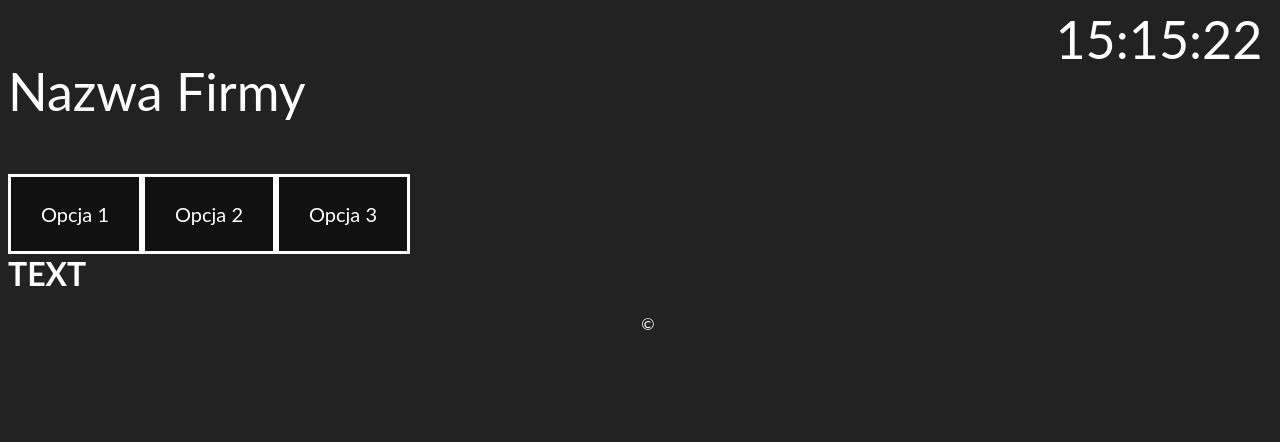
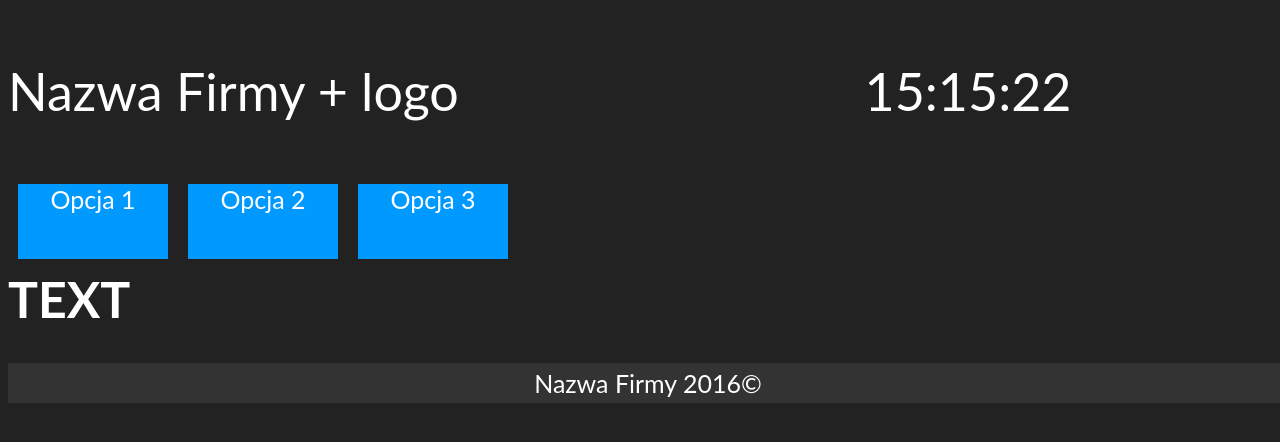
Before and after one commit to LawlessPoppy/strona-konrad, a plain HTML site: page index.html in a window 1280 px wide. Drawn offline with Linux system fonts and the light colour scheme.

Commit message:
Szkielet

```diff
--- a/index.html
+++ b/index.html
@@ -1,5 +1,6 @@
 <!DOCTYPE html>
 <html lang="pl">
+
 <head>
 
   <title></title>
@@ -7,59 +8,74 @@
   <meta charset="UTF-8" />
   <meta http-equiv="X-UA-Compatible" content="IE=edge,chrome=1" />
 
-  <meta name="description" content="" /> <!-- 400 znaków mniej więcej -->
-  <meta name="keywords" content="" /> <!-- TAGI -->
-  <meta name="author" content="Konrad Kula / Szymon Bartyzel" /> <!-- Informacje o autorze ( Nie radzę tego zamieszczać, ale jak chcesz ) -->
+  <meta name="description" content="" />
+  <!-- 400 znaków mniej więcej -->
+  <meta name="keywords" content="" />
+  <!-- TAGI -->
+  <meta name="author" content="Konrad Kula / Szymon Bartyzel" />
+  <!-- Informacje o autorze ( Nie radzę tego zamieszczać, ale jak chcesz ) -->
 
-  <link rel="stylesheet" href="style.css" type="text/css" /> <!-- Odnośnik do pliku CSS -->
-  <script type="text/javascript" src="skrypt.js" ></script> <!-- Odnośnik do pliku JavaScript -->
+  <link rel="stylesheet" href="style.css" type="text/css" />
+  <!-- Odnośnik do pliku CSS -->
+  <script type="text/javascript" src="skrypt.js"></script>
+  <!-- Odnośnik do pliku JavaScript -->
 
 </head>
-<body onLoad="clockCount()"> <!-- Startuje zegar, zaraz po załadowaniu na stronę -->
 
-<div id="container" > <!-- DIV do całej strony -->
+<body onLoad="clockCount()">
+  <!-- Startuje zegar, zaraz po załadowaniu na stronę -->
 
-  <div id="logo" > <!-- Tu umieścimy obrazek z logo + nazwa firmy -->
+  <div id="container">
+    <!-- DIV do całej strony -->
+
+    <div id="logo">
+      <!-- Tu umieścimy obrazek z logo + nazwa firmy -->
 
       <p>
-      Nazwa Firmy
+        Nazwa Firmy + logo
       </p>
 
     </div>
 
-  <div id="clock" ></div> <!-- Tutaj jest zegar, żeby strona była pełniejsza i trochę lepiej się prezentowała -->
+    <div id="clock"></div>
+    <!-- Tutaj jest zegar, żeby strona była pełniejsza i trochę lepiej się prezentowała -->
 
-  <div id="menu" > <!-- Tutaj jest stylizacja menu ( zależy od tego ile będziemy chcieli dać ewentualnych podstron ) -->
+    <div id="menu">
+      <!-- Tutaj jest stylizacja menu ( zależy od tego ile będziemy chcieli dać ewentualnych podstron ) -->
 
-    <div class="option-menu" > <!-- Jedna z kilku opcji w menu. Dzięki klasie będziemy mogli wystylizować 1 DIV i reszta z tej samej klasy będzie identycznie wyglądać -->
-      <p>
-        Opcja 1
-      </p>
+      <div class="option-menu">
+        <!-- Jedna z kilku opcji w menu. Dzięki klasie będziemy mogli wystylizować 1 DIV i reszta z tej samej klasy będzie identycznie wyglądać -->
+          <a href="opt1.html" title="Opcja 1" class="option-menu-link" >Opcja 1</a>
       </div>
 
-    <div class="option-menu" > <!-- Jedna z kilku opcji w menu. Dzięki klasie będziemy mogli wystylizować 1 DIV i reszta z tej samej klasy będzie identycznie wyglądać -->
-      <p>
-        Opcja 2
-      </p>
+      <div class="option-menu">
+        <!-- Jedna z kilku opcji w menu. Dzięki klasie będziemy mogli wystylizować 1 DIV i reszta z tej samej klasy będzie identycznie wyglądać -->
+
+          <a href="opt2.html" title="Opcja 2" class="option-menu-link" >Opcja 2</a>
+
       </div>
 
-    <div class="option-menu" > <!-- Jedna z kilku opcji w menu. Dzięki klasie będziemy mogli wystylizować 1 DIV i reszta z tej samej klasy będzie identycznie wyglądać -->
-      <p>
-        Opcja 3
-      </p>
+      <div class="option-menu">
+        <!-- Jedna z kilku opcji w menu. Dzięki klasie będziemy mogli wystylizować 1 DIV i reszta z tej samej klasy będzie identycznie wyglądać -->
+
+          <a href="opt3.html" title="Opcja 3" class="option-menu-link" >Opcja 3</a>
+
       </div>
 
     </div>
 
-  <div id="content" > <!-- Zawartość strony ( mapy, dane kontaktowe itp.) -->
+    <div id="content">
+      <!-- Zawartość strony ( mapy, dane kontaktowe itp.) -->
       <h1> TEXT </h1>
     </div>
 
-  <div id="footer" > <!-- Tzw. Stopka. Nazwa firmy + znak handlowy -->
-    &copy
+    <div id="footer">
+      <!-- Tzw. Stopka. Nazwa firmy + znak handlowy -->
+      Nazwa Firmy 2016&copy
     </div>
 
   </div>
 
 </body>
+
 </html>
--- a/style.css
+++ b/style.css
@@ -4,28 +4,29 @@ body
   font-family: 'Lato', sans-serif;
   color: #ffffff;
   background-color: #222222;
+  font-size: 25px;
 }
 
 #container
 {
-
+  margin-left: auto;
+  margin-right: auto;
 }
 
 #logo
 {
-  width: 49%;
+  width: 50%;
   text-align: left;
-  margin-left: auto;
   font-size: 52px;
   float: left;
 }
 
 #clock
 {
-  width: 49%;
-  text-align: right;
-  margin-right: auto;
-  font-size: 52px;
+  padding-top: 52px;
+  width: 50%;
+  text-align: center;
+  font-size:  52px;
   float: left;
 }
 
@@ -41,37 +42,52 @@ body
 
 #footer
 {
+  padding-top: 5px;
+  padding-bottom: 5px;
+  background-color: #333333;
   text-align: center;
 }
 
 .option-menu
 {
-  background-color: #111111;
-  width: 10%;
+  height: 75px;
+  width: 150px;
   text-align: center;
-  padding-top: 5px;
-  padding-bottom: 5px;
-  font-size: 20px;
+  background-color: #0099ff;
+  margin: 10px;
   float: left;
-  border-style: solid;
+
+
 }
 
 .option-menu:hover
 {
-  text-align: center;
+  background-color: #0088ee;
+}
+
+.option-menu-link
+{
+  text-decoration: none;
+  color: #ffffff;
+  display: block;
+  height: 75px;
+  width: 150px;
 }
 
 a:link
 {
-  decoration: none;
+  color: #ffffff;
+  text-decoration: none;
 }
 
 a:active
 {
-  decoration: none;
+  color: #ffffff;
+  text-decoration: none;
 }
 
 a:visited
 {
-  decoration: none;
+  color: #ffffff;
+  text-decoration: none;
 }
```
Lines whose indentation alone changed are shown as unchanged.
